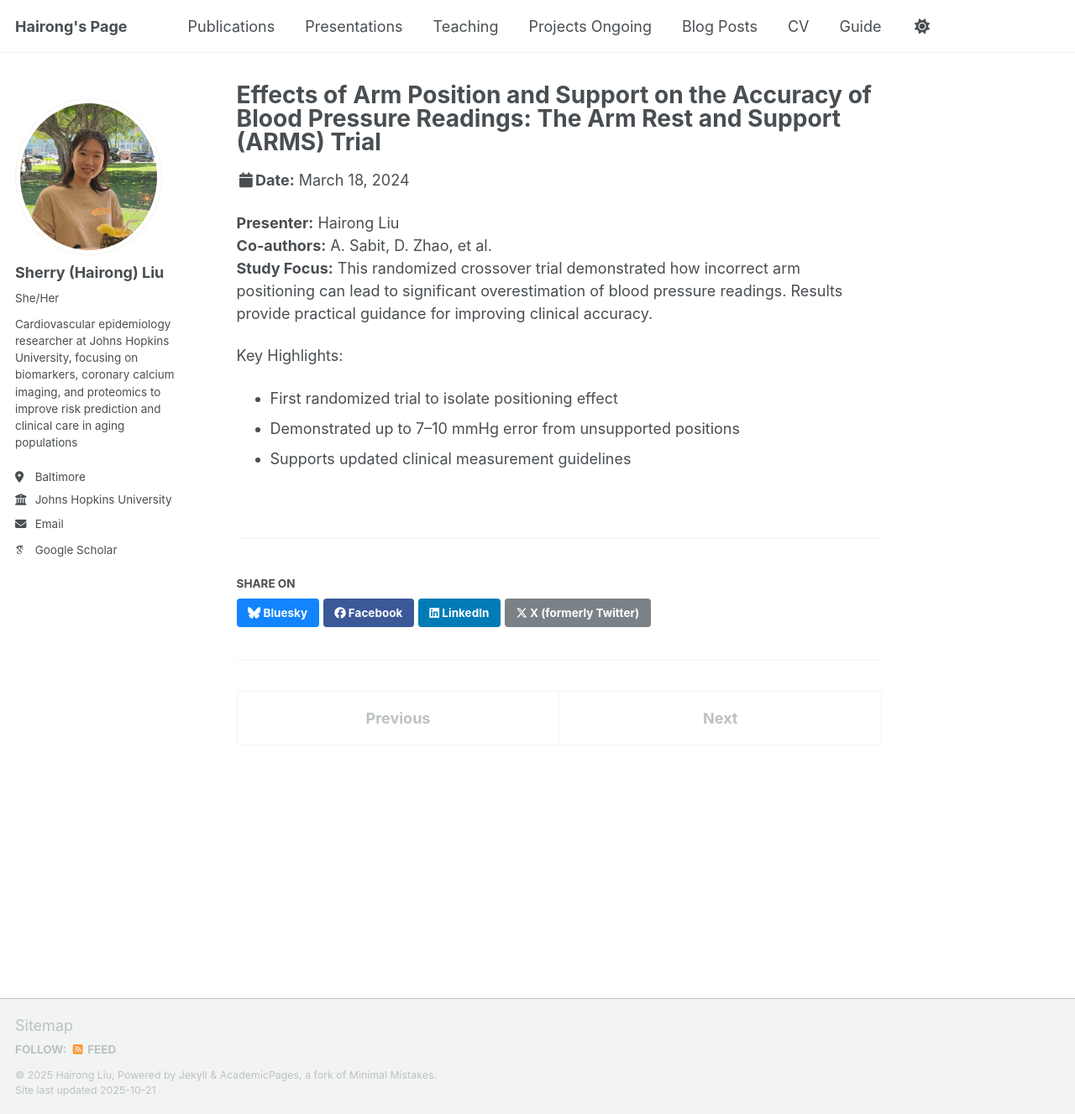
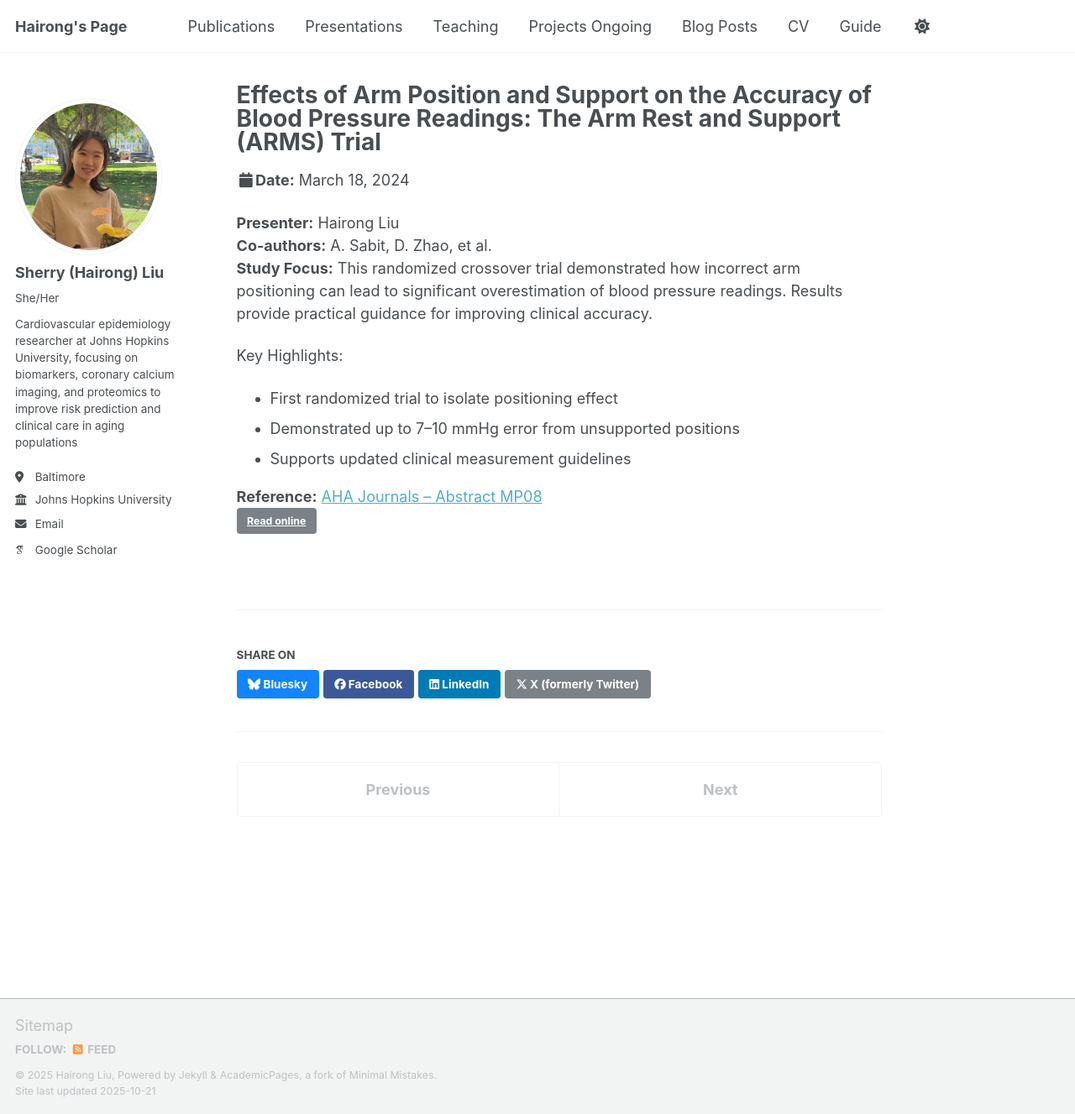
Before and after one commit to sherry090345/sherry090345.github.io, a Jekyll site: the page built from _talks/2024-03-18-epi-arms-trial.md, in a window 1280 px wide and 1327 px high. Shown: the whole window at 84% size. Built offline with Jekyll 4.4.1, drawn with Linux system fonts in a browser that asks for light colours; some web fonts are replaced; a script that is not in the unit is left out.

Commit message:
Update 2024-03-18-epi-arms-trial.md

```diff
--- a/_talks/2024-03-18-epi-arms-trial.md
+++ b/_talks/2024-03-18-epi-arms-trial.md
@@ -16,3 +16,6 @@ Key Highlights:
 - First randomized trial to isolate positioning effect
 - Demonstrated up to 7–10 mmHg error from unsupported positions
 - Supports updated clinical measurement guidelines
+
+**Reference:** [AHA Journals – Abstract MP08](https://www.ahajournals.org/doi/10.1161/circ.149.suppl_1.MP08)
+<a class="btn btn--primary btn--small" href="https://www.ahajournals.org/doi/10.1161/circ.149.suppl_1.MP08" target="_blank" rel="noopener">Read online</a>
```
